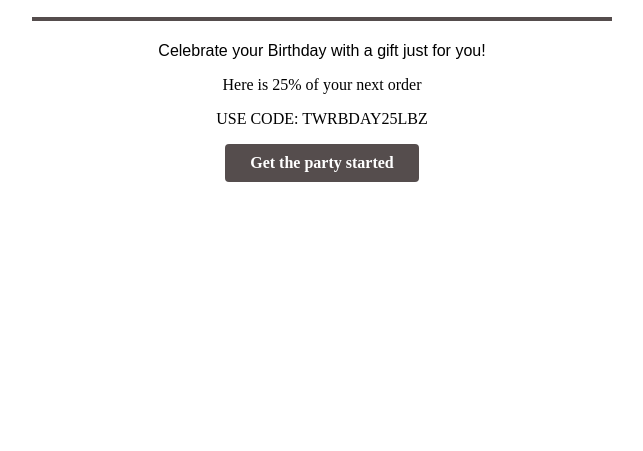
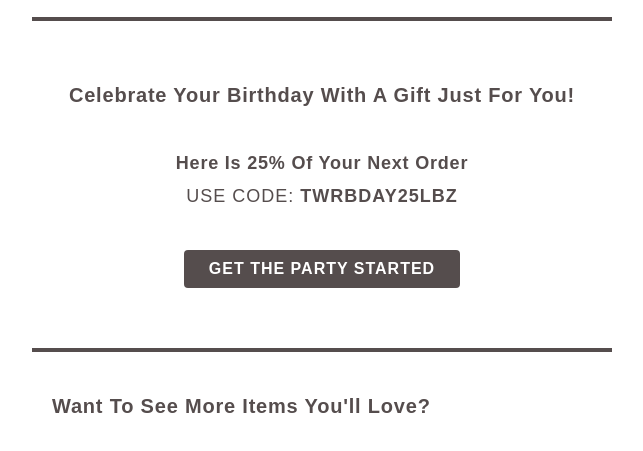
Before and after one commit to AnnieCat73/milestone-email, a plain HTML site: page index.html in a window 1280 px wide. Shown: the part 307-758 px from the top of the page, without its empty margins (318-961 px from the left). Drawn offline with Linux system fonts and the light colour scheme.

Commit message:
Single column styles and set up complete

```diff
--- a/index.html
+++ b/index.html
@@ -42,7 +42,7 @@
       <tr>
         <td align="center">
           <!--[if mso]>
-          <table role="presentation" align="center" style="width:600px;">
+          <table role="presentation" align="center" style="width:580px;">
           <tr>
           <td style="padding:20px 0;">
           <![endif]-->
@@ -77,7 +77,7 @@
                 </td>
               </tr>
               <tr>
-                <td style="background-color:#ffffff;padding-top:5px;padding-bottom:5px;padding-right:0;padding-left:0;width:100%;text-align:center; width:600px;">
+                <td style="background-color:#ffffff;padding-top:5px;padding-bottom:5px;padding-right:0;padding-left:0;width:100%;text-align:center; width:580px;">
                 </td>
               </tr>
               <tr>
@@ -90,14 +90,13 @@
                       </td>
                       <td align="center" style="padding:0px 10px 0px;text-align:center;">
                         <h2 style="margin:0;font-family:'Lucida Sans', 'Lucida Sans Regular', 'Lucida Grande', 'Lucida Sans Unicode', Geneva, Verdana, sans-serif;vertical-align:left;font-size:45px;font-style: italic;color:#554d4d;font-weight: bold;letter-spacing:0px;">Birthday</h2>
-
                       </td>
                     </tr>
                   </table>
                 </td>
               </tr>
               <tr>
-                <td style="background-color:#ffffff;padding-top:10px;padding-bottom:10px;padding-right:0;padding-left:0;width:100%;text-align:center; width:600px;">
+                <td style="background-color:#ffffff;padding-top:10px;padding-bottom:10px;padding-right:0;padding-left:0;width:100%;text-align:center; width:580px;">
                 </td>
               </tr>
               <tr>
@@ -105,19 +104,38 @@
                 </td>
               </tr>
               <tr>
-                <td style="background-color:#ffffff;padding-top:10px;padding-bottom:10px;padding-right:0;padding-left:0;width:100%;text-align:center; width:600px;">
+                <td style="background-color:#ffffff;padding-top:20px;padding-bottom:20px;padding-right:0;padding-left:0;width:100%;text-align:center; width:580px;">
                 </td>
               </tr>
               <tr>
-                <td align="center" style="text-align:center;">
-                  <p style="margin:0;font-family: Arial, Helvetica, sans-serif;">Celebrate your Birthday with a gift just for you!</p>
-                  <p>Here is 25% of your next order</p>
-                  <p>USE CODE: <span>TWRBDAY25LBZ</span></p>
-                  <p style="margin:0;"><a href="https://example.com/" style="background: #554d4d; text-decoration: none; padding: 10px 25px; color: #ffffff; border-radius: 4px; display:inline-block; mso-padding-alt:0;text-underline-color:#ff3884"><!--[if mso]><i style="letter-spacing: 25px;mso-font-width:-100%;mso-text-raise:20pt">&nbsp;</i><![endif]--><span style="mso-text-raise:10pt;font-weight:bold;">Get the party started</span><!--[if mso]><i style="letter-spacing: 25px;mso-font-width:-100%">&nbsp;</i><![endif]--></a></p>
-
+                <td align="center" style="text-align:center;padding:20px;">
+                  <p style="margin:0px 0px 40px;font-family: Arial, Helvetica, sans-serif;font-size:20px; font-weight: bold;text-transform: capitalize;color:#554d4d;line-height:28px;letter-spacing: 0.8px;">Celebrate your Birthday with a gift just for you!</p>
+                  <p style="margin:0px 0px 5px;font-family: Arial, Helvetica, sans-serif;font-size:18px; font-weight: bold;text-transform: capitalize;color:#554d4d;line-height:28px;letter-spacing: 0.8px;">Here is 25% of your next order</p>
+                  <p style="margin:0px 0px 40px;font-family: Arial, Helvetica, sans-serif;font-size:18px; font-weight: normal;text-transform: capitalize;color:#554d4d;line-height:28px;letter-spacing: 1px;">USE CODE: <span style="margin:0;font-family: Arial, Helvetica, sans-serif;font-size:18px; font-weight: bold;text-transform: capitalize;color:#554d4d;line-height:28px;letter-spacing: 1px;">TWRBDAY25LBZ</span></p>
+                  <p style="margin:0;font-family: Arial, Helvetica, sans-serif;"><a href="https://example.com/" style="background: #554d4d; text-decoration: none; padding: 10px 25px; color: #ffffff; border-radius: 4px; display:inline-block;text-transform:uppercase; mso-padding-alt:0;text-underline-color:#e4dbdf;letter-spacing: 1px;"><!--[if mso]><i style="letter-spacing: 25px;mso-font-width:-100%;mso-text-raise:20pt">&nbsp;</i><![endif]--><span style="mso-text-raise:10pt;font-weight:bold;">Get the party started</span><!--[if mso]><i style="letter-spacing: 25px;mso-font-width:-100%">&nbsp;</i><![endif]--></a></p>
                 </td>
               </tr>
-
+              <tr>
+                <td style="background-color:#ffffff;padding-top:20px;padding-bottom:20px;padding-right:0;padding-left:0;width:100%;text-align:center; width:580px;">
+                </td>
+              </tr>
+              <tr>
+                <td class="padding content" style="background-color:#554d4d;padding-top:2px;padding-bottom:2px;padding-right:0;padding-left:0;width:100%;text-align:center; width:580px;">
+                </td>
+              </tr>
+              <tr>
+                <td style="background-color:#ffffff;padding-top:10px;padding-bottom:10px;padding-right:0;padding-left:0;width:100%;text-align:center; width:580px;">
+                </td>
+              </tr>
+              <tr>
+                <td align="left" style="padding:20px;text-align:left;">
+                  <p style="margin:0px 0px 40px;font-family: Arial, Helvetica, sans-serif;font-size:20px; font-weight: bold;text-transform: capitalize;color:#554d4d;line-height:28px;letter-spacing: 0.8px;">Want to see more items you'll love?</p>
+                </td>
+              </tr>
+              <tr>
+                <td style="background-color:#ffffff;padding-top:10px;padding-bottom:10px;padding-right:0;padding-left:0;width:100%;text-align:center; width:580px;">
+                </td>
+              </tr>
             </table>
 
 
```
